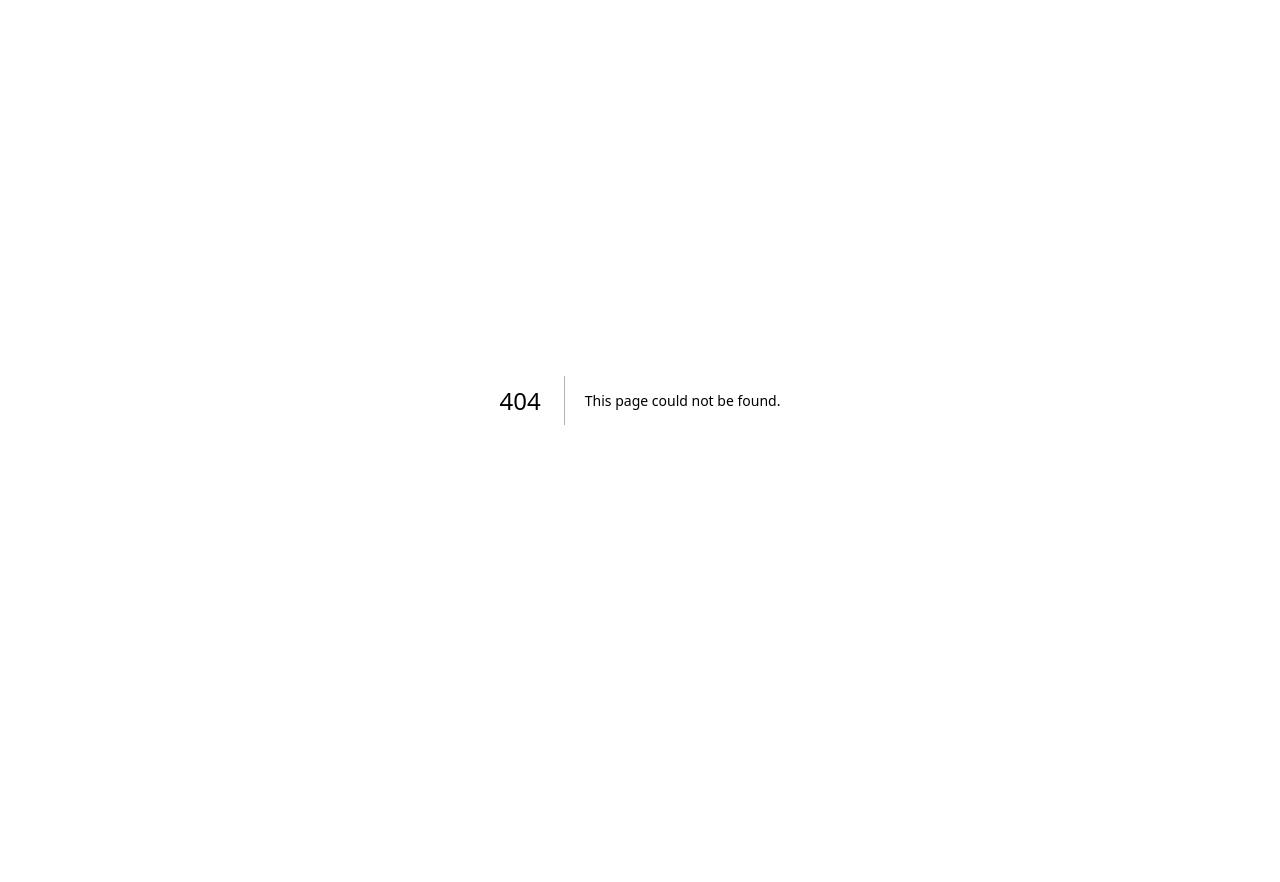
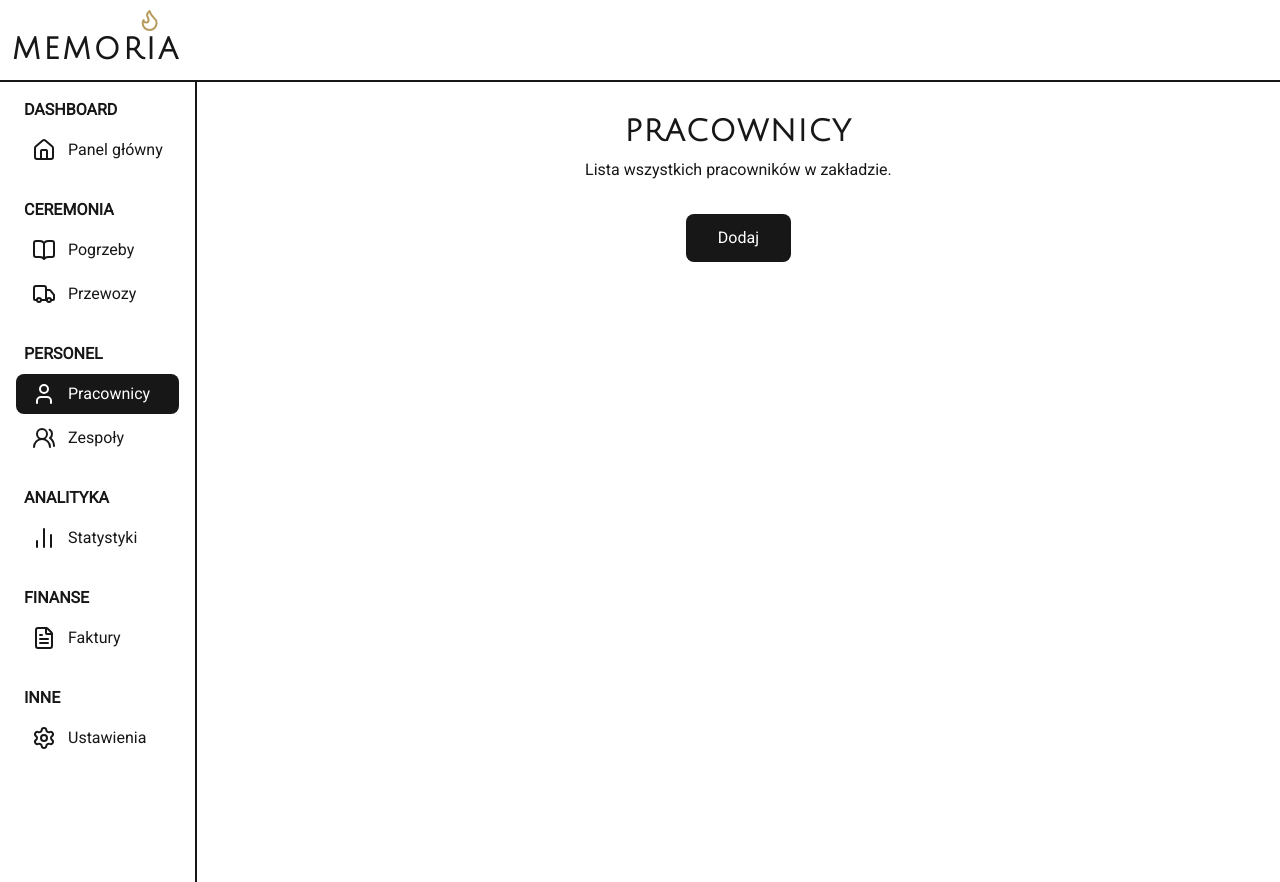
Before and after one commit to Paweluser/memoria, a Next.js app: page /dashboard/employees in a window 1280 px wide. Before the commit this address had no page. Before the commit the page ends 800 px from the top, so only its background shows below. Built offline with nearby package versions, Linux system fonts and the light colour scheme.

Commit message:
init employees page

```diff
--- /dev/null
+++ b/src/app/dashboard/employees/page.tsx
@@ -0,0 +1,16 @@
+import { AppLink } from "@/app/components/AppLink";
+import { PageHeader } from "@/app/components/DashboardLayout/PageHeader";
+
+export default function EmployeesPage() {
+  return (
+    <>
+      <PageHeader
+        title="Pracownicy"
+        description="Lista wszystkich pracowników w zakładzie."
+      />
+      <div className="flex justify-center">
+        <AppLink href="/dashboard/employees/new">Dodaj</AppLink>
+      </div>
+    </>
+  );
+}
```
